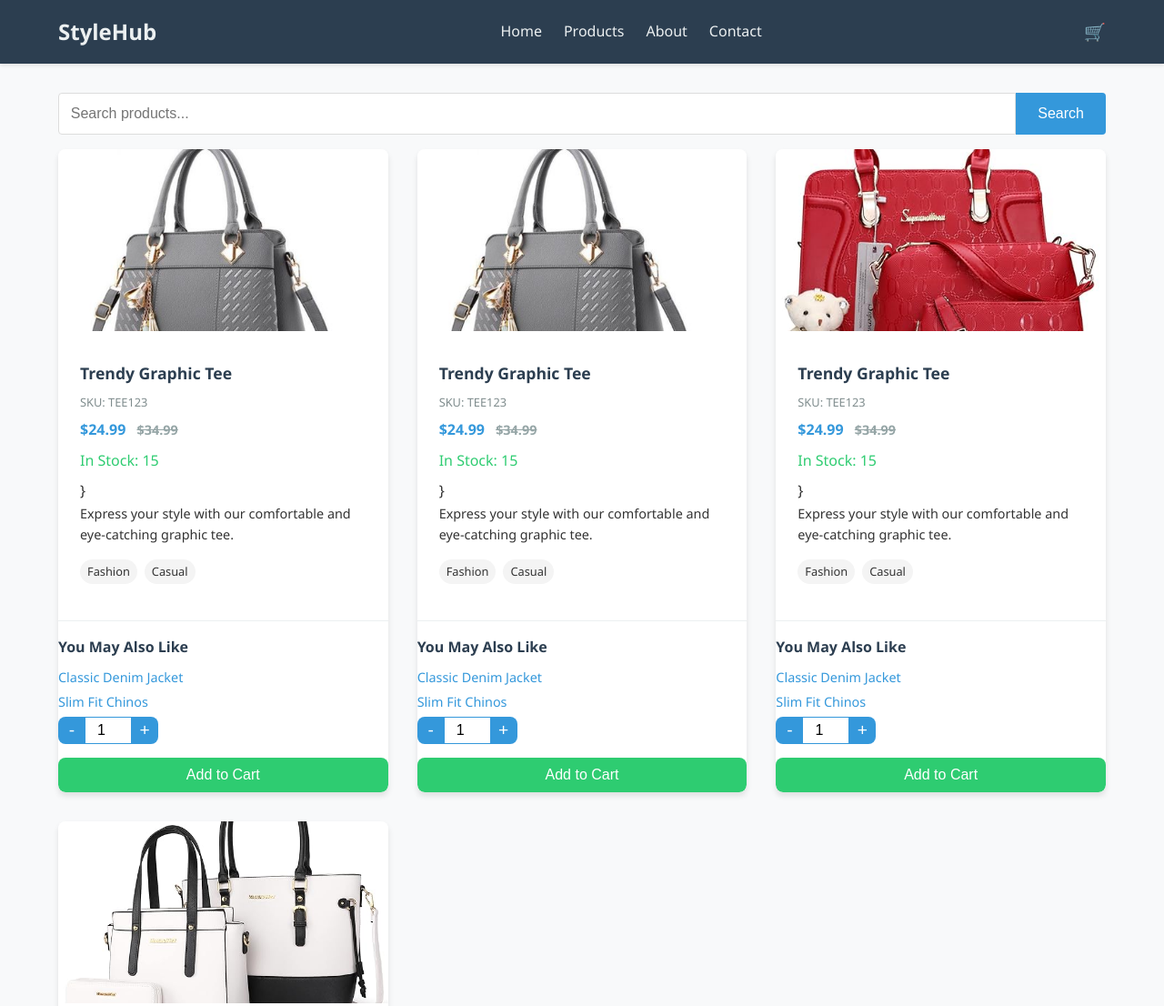
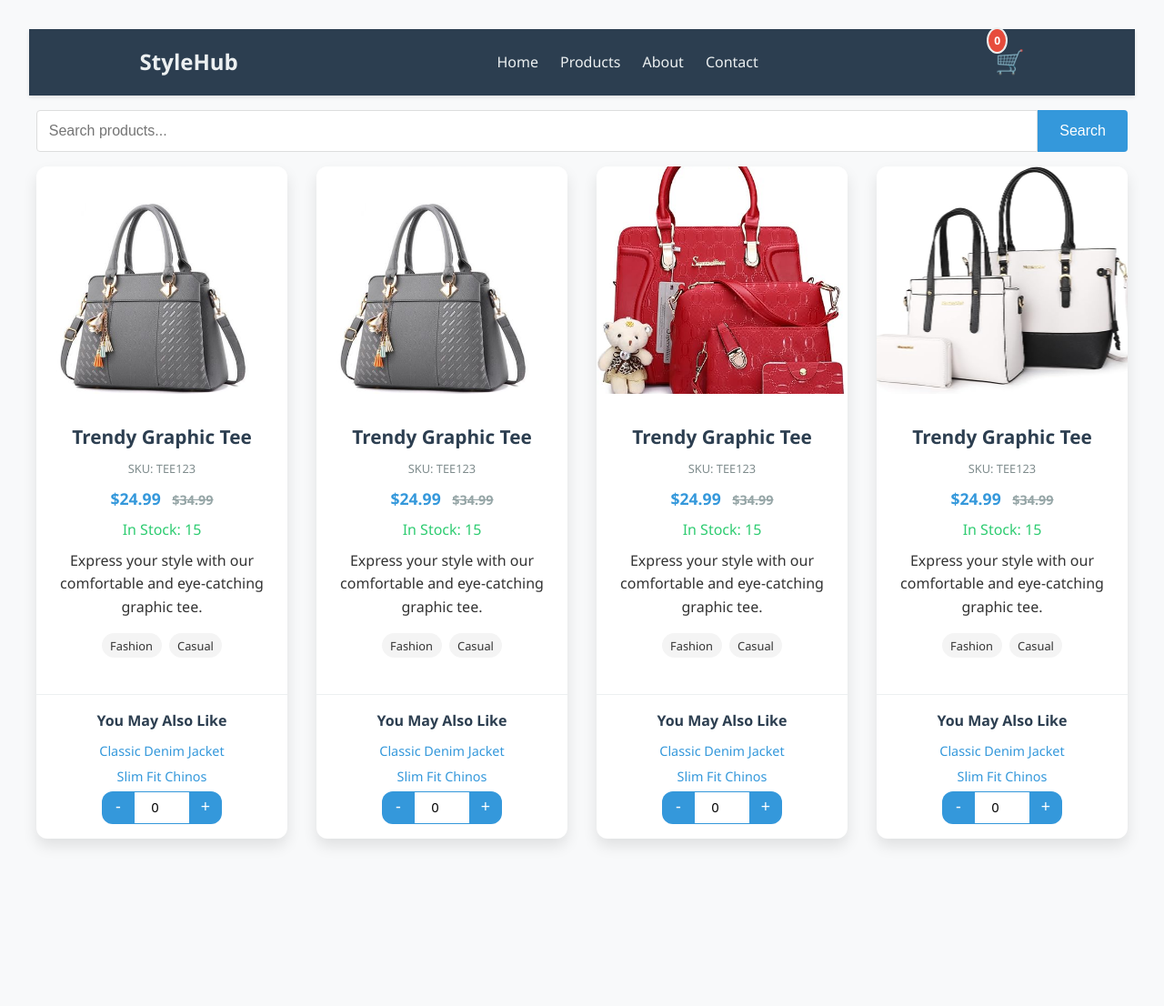
Before and after one commit to thesaint225/new-portfolio, a plain HTML site: page Cart/index.html in a window 1280 px wide. Shown: the top 1106 px of the page at 91% size. After the commit the page ends 970 px from the top, so only its background shows below. Drawn offline with Linux system fonts and the light colour scheme.

Commit message:
fixing cart-count reflects total quantity across all products

```diff
--- a/Cart/index.html
+++ b/Cart/index.html
@@ -19,6 +19,8 @@
         </ul>
         <div class="menu-icon">☰</div>
         <a href="#" class="cart-icon">🛒</a>
+        <span class="cart-count">0</span>
+
     </nav>
 
     <div class="container">
--- a/Cart/src/index.js
+++ b/Cart/src/index.js
@@ -54,12 +54,13 @@ var products = [
 ];
 var productGridElement = document.querySelector("#productGrid");
 console.log(productGridElement);
+var cartCountElement = document.querySelector(".cart-count");
 if (productGridElement) {
     // Loop through products and create product cards dynamically
     products.forEach(function (product) {
-        var productHTML = "\n    <div class=\"product-card\" data-id=\"".concat(product.id, "\">\n      <img src=\"").concat(product.image, "\" alt=\"").concat(product.name, "\">\n      <div class=\"product-info\">\n        <h3>").concat(product.name, "</h3>\n        <p class=\"product-sku\">SKU: ").concat(product.sku, "</p>\n        <p class=\"product-price\">$").concat(product.price, " <span>$").concat(product.originalPrice, "</span></p>\n<p class=\"product-availability\">In Stock: <span class=\"availability-value\">").concat(product.availability, "</span></p>}</p>\n        <p class=\"product-description\">").concat(product.description, "</p>\n        <div class=\"product-tags\">\n          ").concat(product.tags
+        var productHTML = "\n    <div class=\"product-card\" data-id=\"".concat(product.id, "\">\n      <img src=\"").concat(product.image, "\" alt=\"").concat(product.name, "\">\n      <div class=\"product-info\">\n        <h3>").concat(product.name, "</h3>\n        <p class=\"product-sku\">SKU: ").concat(product.sku, "</p>\n        <p class=\"product-price\">$").concat(product.price, " <span>$").concat(product.originalPrice, "</span></p>\n<p class=\"product-availability\">In Stock: <span class=\"availability-value\">").concat(product.availability, "</span></p></p>\n        <p class=\"product-description\">").concat(product.description, "</p>\n        <div class=\"product-tags\">\n          ").concat(product.tags
             .map(function (tag) { return "<span class=\"tag\">".concat(tag, "</span>"); })
-            .join(""), "\n        </div>\n      </div>\n      <div class=\"related-products\">\n        <h4>You May Also Like</h4>\n        <ul>\n          ").concat(product.relatedProducts.map(function (item) { return "<li>".concat(item, "</li>"); }).join(""), "\n        </ul>\n      </div>\n      <div class=\"quantity-selector\">\n        <button class=\"quantity-btn minus\" data-id=\"").concat(product.id, "\">-</button>\n        <input type=\"number\" class=\"quantity-input\" value=\"1\" min=\"1\" max=\"").concat(product.availability, "\" data-id=\"").concat(product.id, "\">\n        <button class=\"quantity-btn plus\" data-id=\"").concat(product.id, "\">+</button>\n      </div>\n      <button class=\"add-to-cart\" data-id=\"").concat(product.id, "\">Add to Cart</button>\n    </div>\n  ");
+            .join(""), "\n        </div>\n      </div>\n      <div class=\"related-products\">\n        <h4>You May Also Like</h4>\n        <ul>\n          ").concat(product.relatedProducts.map(function (item) { return "<li>".concat(item, "</li>"); }).join(""), "\n        </ul>\n      </div>\n      <div class=\"quantity-selector\">\n        <button class=\"quantity-btn minus\" data-id=\"").concat(product.id, "\">-</button>\n        <input type=\"number\" class=\"quantity-input\" value=\"0\" min=\"1\" max=\"").concat(product.availability, "\" data-id=\"").concat(product.id, "\">\n        <button class=\"quantity-btn plus\" data-id=\"").concat(product.id, "\">+</button>\n      </div>\n     \n    </div>\n  ");
         // append  generated HTML to product grid  container
         productGridElement.insertAdjacentHTML("beforeend", productHTML);
         // Get last added product card to attach event listener
@@ -72,7 +73,7 @@ if (productGridElement) {
             var quantityInput_1 = productCard.querySelector(".quantity-input");
             var availabilityElement_1 = productCard.querySelector(".availability-value");
             // Initialize default quantity
-            var currentQuantity_1 = 1;
+            var currentQuantity_1 = 0;
             var availabilityStock_1 = product.availability;
             function updateAvailability(newQuantity) {
                 var remainingStock = availabilityStock_1 - newQuantity;
@@ -92,7 +93,7 @@ if (productGridElement) {
                         plusButton_1.removeAttribute("disabled");
                     }
                     //   if the current quantity is 1 or less,disable minus button
-                    if (currentQuantity_1 <= 1) {
+                    if (currentQuantity_1 <= 0) {
                         minusButton_1.setAttribute("disabled", "true");
                     }
                     else {
@@ -113,7 +114,7 @@ if (productGridElement) {
                 // Event listener for the minus button
                 minusButton_1.addEventListener("click", function () {
                     var currentQuantity = parseInt(quantityInput_1.value);
-                    if (currentQuantity > 1) {
+                    if (currentQuantity > 0) {
                         var newQuantity = currentQuantity - 1;
                         quantityInput_1.value = newQuantity.toString();
                         updateAvailability(newQuantity);
@@ -148,3 +149,18 @@ if (productGridElement) {
         }
     });
 }
+// function update cart count based on the quantities across all inputs
+function updateCartCount() {
+    var quantityInputs = document.querySelectorAll(".quantity-input");
+    var totalQuantity = 0;
+    quantityInputs.forEach(function (input) {
+        var inputValue = parseInt(input.value);
+        if (!isNaN(inputValue)) {
+            totalQuantity += inputValue;
+        }
+    });
+    // Update the cart count element with the total quantity
+    if (cartCountElement) {
+        cartCountElement.textContent = totalQuantity.toString();
+    }
+}
--- a/Cart/src/style.css
+++ b/Cart/src/style.css
@@ -9,15 +9,16 @@
   --secondary-color: #2ecc71;
   --text-color: #333;
   --light-gray: #f4f4f4;
-  --border-radius: 8px;
-  --box-shadow: 0 4px 6px rgba(0, 0, 0, 0.1);
+  --border-radius: 12px;
+  --box-shadow: 0 8px 16px rgba(0, 0, 0, 0.1);
 }
 
 body {
   font-family: "Segoe UI", Tahoma, Geneva, Verdana, sans-serif;
   line-height: 1.6;
   background-color: #f8f9fa;
-  color: #333;
+  color: var(--text-color);
+  padding: 1rem;
 }
 
 .navbar {
@@ -27,11 +28,14 @@ body {
   justify-content: space-between;
   align-items: center;
   box-shadow: 0 2px 4px rgba(0, 0, 0, 0.1);
+  position: sticky;
+  top: 0;
+  z-index: 1000;
 }
 
 .logo {
   color: #ecf0f1;
-  font-size: 1.5rem;
+  font-size: 1.2rem;
   font-weight: bold;
   text-decoration: none;
 }
@@ -40,20 +44,42 @@ body {
   display: none;
 }
 
-.menu-icon {
+.menu-icon,
+.cart-icon {
   color: #ecf0f1;
-  font-size: 1.5rem;
+  font-size: 1.6rem;
   cursor: pointer;
+}
+
+.cart-icon-container {
+  position: relative;
+  display: inline-block;
 }
 
 .cart-icon {
   color: #ecf0f1;
-  font-size: 1.2rem;
+  font-size: 1.6rem;
   text-decoration: none;
+  position: relative;
+}
+
+.cart-count {
+  position: absolute;
+  top: -2px; /* Slightly higher inside */
+  right: 140px; /* Slightly shifted left */
+  background-color: #e74c3c;
+  color: white;
+  font-size: 0.75rem;
+  font-weight: bold;
+  padding: 3px 6px;
+  border-radius: 50%;
+  min-width: 18px;
+  text-align: center;
+  border: 2px solid #ecf0f1;
 }
 
 .container {
-  width: 95%;
+  width: 100%;
   max-width: 1200px;
   margin: 1rem auto;
 }
@@ -89,7 +115,7 @@ body {
 .product-grid {
   display: grid;
   grid-template-columns: 1fr;
-  gap: 1rem;
+  gap: 1.5rem;
 }
 
 .product-card {
@@ -97,11 +123,14 @@ body {
   border-radius: var(--border-radius);
   box-shadow: var(--box-shadow);
   overflow: hidden;
-  transition: transform 0.3s ease;
+  transition: transform 0.3s ease, box-shadow 0.3s ease;
+  width: 100%;
+  text-align: center;
 }
 
 .product-card:hover {
   transform: translateY(-5px);
+  box-shadow: 0 12px 24px rgba(0, 0, 0, 0.15);
 }
 
 .product-card img {
@@ -129,7 +158,7 @@ body {
 .product-price {
   font-weight: bold;
   color: var(--primary-color);
-  font-size: 1rem;
+  font-size: 1.1rem;
   margin-bottom: 0.5rem;
 }
 
@@ -156,13 +185,14 @@ body {
   display: flex;
   flex-wrap: wrap;
   gap: 0.5rem;
+  justify-content: center;
   margin-bottom: 1rem;
 }
 
 .tag {
   background: var(--light-gray);
   color: var(--text-color);
-  padding: 0.2rem 0.5rem;
+  padding: 0.2rem 0.6rem;
   border-radius: 20px;
   font-size: 0.8rem;
 }
@@ -192,16 +222,17 @@ body {
 .quantity-selector {
   display: flex;
   align-items: center;
-  margin-bottom: 15px;
+  justify-content: center;
+  margin-bottom: 1rem;
 }
 
 .quantity-btn {
   background-color: var(--primary-color);
   color: white;
   border: none;
-  width: 30px;
-  height: 30px;
-  font-size: 1.2em;
+  width: 32px;
+  height: 32px;
+  font-size: 1.1em;
   cursor: pointer;
   transition: background-color 0.3s ease;
 }
@@ -220,9 +251,9 @@ body {
 
 .quantity-input {
   width: 50px;
-  height: 30px;
+  height: 32px;
   text-align: center;
-  font-size: 1em;
+  font-size: 0.9em;
   border: 1px solid var(--primary-color);
   border-left: none;
   border-right: none;
@@ -237,14 +268,35 @@ body {
   border-radius: var(--border-radius);
   cursor: pointer;
   transition: background-color 0.3s ease;
-  width: 100%;
+  width: 90%;
+  margin: 0 auto 1rem;
+  display: block;
 }
 
 .add-to-cart:hover {
   background-color: #27ae60;
 }
 
+@media screen and (min-width: 480px) {
+  .product-grid {
+    grid-template-columns: repeat(2, 1fr);
+    gap: 1rem;
+  }
+}
+
 @media screen and (min-width: 768px) {
+  body {
+    padding: 2rem;
+  }
+
+  .navbar {
+    padding: 1rem 10%;
+  }
+
+  .logo {
+    font-size: 1.5rem;
+  }
+
   .nav-links {
     display: flex;
     list-style: none;
@@ -270,28 +322,50 @@ body {
   }
 
   .product-grid {
-    grid-template-columns: repeat(2, 1fr);
+    grid-template-columns: repeat(3, 1fr);
     gap: 1.5rem;
   }
 
-  .container {
-    width: 90%;
-    margin: 2rem auto;
+  .product-card img {
+    height: 250px;
+  }
+
+  .product-info {
+    padding: 1.5rem;
+  }
+
+  .product-info h3 {
+    font-size: 1.3rem;
+  }
+
+  .product-description {
+    font-size: 1rem;
+  }
+
+  .quantity-btn,
+  .quantity-input {
+    width: 36px;
+    height: 36px;
+  }
+
+  .quantity-input {
+    width: 60px;
+  }
+
+  .add-to-cart {
+    width: 80%;
+    padding: 12px 20px;
+    font-size: 1.1em;
   }
 }
 
 @media screen and (min-width: 1024px) {
   .product-grid {
-    grid-template-columns: repeat(3, 1fr);
+    grid-template-columns: repeat(4, 1fr);
     gap: 2rem;
   }
 
   .product-card:hover {
-    transform: translateY(-5px);
-    box-shadow: 0 6px 12px rgba(0, 0, 0, 0.15);
-  }
-
-  .product-info {
-    padding: 1.5rem;
+    transform: translateY(-10px);
   }
 }
```
Also changed, not shown: 1 other file.
